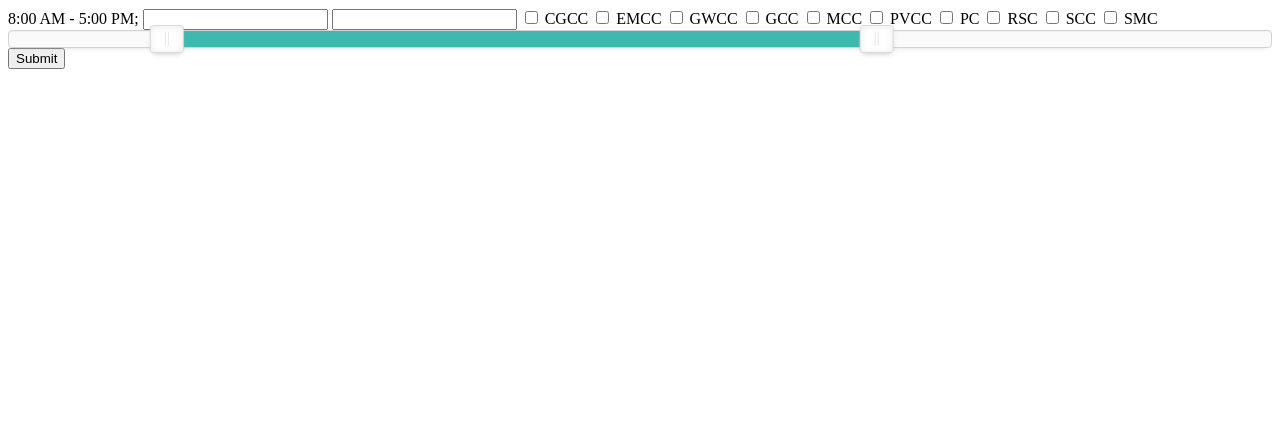
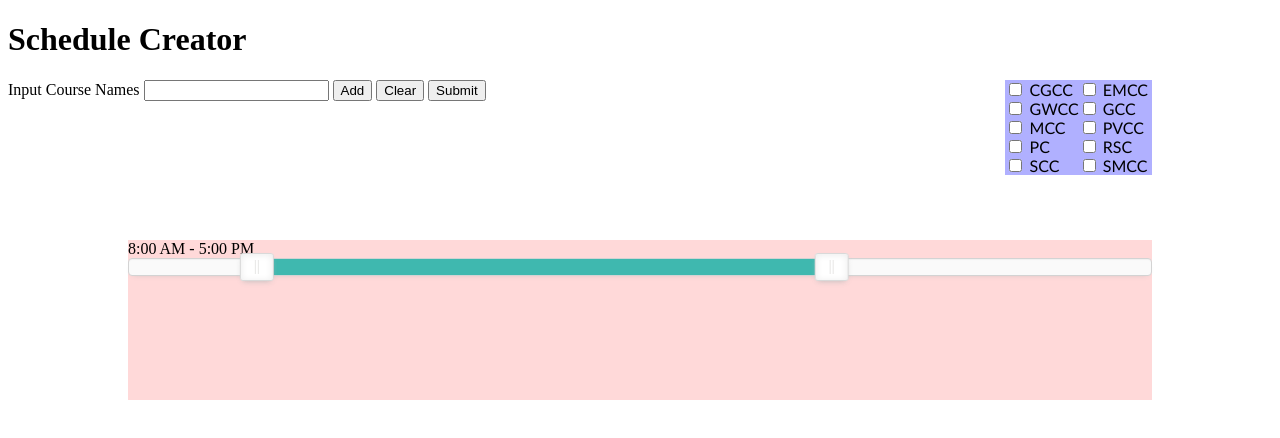
Before and after one commit to lyhottag13/schedule-creator, a website built with Vite: page frontend/index.html in a window 1280 px wide. Built offline with nearby package versions, Linux system fonts and the light colour scheme.

Commit message:
Updated Visuals

```diff
--- a/frontend/index.html
+++ b/frontend/index.html
@@ -2,35 +2,68 @@
 
 <head>
     <link rel="stylesheet" href="src/index.css">
+    <link rel="icon" href="src/resources/images/calendar.ico">
+    <title>Maricopa CC Schedule Creator</title>
 </head>
 
 <body>
     <div id="app">
-        <span id="span"></span>
-        <input id="name">
-        <input id="second">
-        <input id="cgcc" type="checkbox" name="college" value="CGC08">
-        <label for="cgcc">CGCC</label>
-        <input id="emcc" type="checkbox" name="college" value="EMC10">
-        <label for="emcc">EMCC</label>
-        <input id="gwcc" type="checkbox" name="college" value="GWC03">
-        <label for="gwcc">GWCC</label>
-        <input id="gcc" type="checkbox" name="college" value="GCC02">
-        <label for="gcc">GCC</label>
-        <input id="mcc" type="checkbox" name="college" value="MCC04">
-        <label for="mcc">MCC</label>
-        <input id="pvcc" type="checkbox" name="college" value="PVC09">
-        <label for="pvcc">PVCC</label>
-        <input id="pc" type="checkbox" name="college" value="PCC01">
-        <label for="pc">PC</label>
-        <input id="rsc" type="checkbox" name="college" value="RSC06">
-        <label for="rsc">RSC</label>
-        <input id="scc" type="checkbox" name="college" value="SCC05">
-        <label for="scc">SCC</label>
-        <input id="smc" type="checkbox" name="college" value="SMC07">
-        <label for="smc">SMC</label>
-        <div id="time"></div>
+        <h1>Schedule Creator</h1>
+        <div>
+            <span>Input Course Names</span>
+            <input id="name">
+            <button id="add">Add</button>
+            <button id="clear">Clear</button>
+            <button id="submit">Submit</button>
+            <ul id="course-list">
+            </ul>
+        </div>
+        <div id="colleges">
+            <label>
+                <input id="cgcc" type="checkbox" name="college" value="CGC08">
+                CGCC
+            </label>
+            <label>
+                <input id="emcc" type="checkbox" name="college" value="EMC10">
+                EMCC
+            </label>
+            <label>
+                <input id="gwcc" type="checkbox" name="college" value="GWC03">
+                GWCC
+            </label>
+            <label>
+                <input id="gcc" type="checkbox" name="college" value="GCC02">
+                GCC
+            </label>
+            <label>
+                <input id="mcc" type="checkbox" name="college" value="MCC04">
+                MCC
+            </label>
+            <label>
+                <input id="pvcc" type="checkbox" name="college" value="PVC09">
+                PVCC
+            </label>
+            <label>
+                <input id="pc" type="checkbox" name="college" value="PCC01">
+                PC
+            </label>
+            <label>
+                <input id="rsc" type="checkbox" name="college" value="RSC06">
+                RSC
+            </label>
+            <label>
+                <input id="scc" type="checkbox" name="college" value="SCC05">
+                SCC
+            </label>
+            <label>
+                <input id="smc" type="checkbox" name="college" value="SMC07">
+                SMCC
+            </label>
+        </div>
+        <div id="time-container">
+            <span id="span"></span>
+            <div id="time"></div>
+        </div>
     </div>
-    <button id="submit">Submit</button>
     <script type="module" src="src/index.js"></script>
 </body>
--- a/frontend/src/index.css
+++ b/frontend/src/index.css
@@ -3,3 +3,24 @@
     left: 50%;
     top: 50%;
 } */
+ #colleges {
+    display: grid;
+    grid-template-columns: 1fr 1fr;
+    grid-template-rows: repeat(5, 1fr);
+    font-family: 'Trebuchet MS', 'Lucida Sans Unicode', 'Lucida Grande', 'Lucida Sans', Arial, sans-serif;
+    /* font-size: 50px; */
+    right: 10vw;
+    top: 10vh;
+    position: absolute;
+    background-color: rgb(176, 176, 255);
+ }
+
+ #time-container {
+    position: absolute;
+    top: 30vh;
+    left: 50vw;
+    transform: translateX(-50%);
+    background-color: rgb(255, 217, 217);
+    width: 80vw;
+    height: 20vh;
+ }
--- a/frontend/src/index.js
+++ b/frontend/src/index.js
@@ -4,8 +4,9 @@ import noUiSlider from 'nouislider';
 import 'nouislider/dist/nouislider.css';
 
 async function main() {
-    elements.submitButton.addEventListener('click', handleSubmit);
-    console.log(elements.div.time);
+    elements.button.submit.addEventListener('click', handleSubmit);
+    elements.button.add.addEventListener('click', handleAdd);
+    elements.button.clear.addEventListener('click', handleClear);
     noUiSlider.create(elements.div.time, {
         start: [480, 1020],
         connect: true,
@@ -18,18 +19,43 @@ async function main() {
     elements.div.time.noUiSlider.on('update', (values) => {
         const startTime = convertToTime(values[0]);
         const endTime = convertToTime(values[1]);
-        elements.span.textContent = `${startTime} - ${endTime};`
+        elements.span.textContent = `${startTime} - ${endTime}`
     });
 }
 
 async function handleSubmit() {
-    const courseNames = elements.input.name.value.split(' ');
+    try {
+        const courseNames = Array.from(elements.ul.courseList.children).map(li => li.textContent);
         const colleges = Array.from(document.querySelectorAll('input[name="college"]:checked')).map(checkbox => checkbox.value);
         const times = elements.div.time.noUiSlider.get(true);
+
         console.log('Request Sent!');
+
         const { data: { validSchedules, invalidSchedules } } = await axios.post('/api/course', { courseNames, colleges, times });
+
         console.log('Schedules Received!');
         console.log({ validSchedules, invalidSchedules });
+    } catch (err) {
+        console.log(err);
+        window.alert(err.message);
+    }
+}
+
+function handleAdd() {
+    const courseName = elements.input.name.value.trim().toUpperCase();
+
+    if (/^[A-Za-z]{3}\d\d\d$/.test(courseName)) {
+        const newListElement = document.createElement('li');
+        newListElement.textContent = courseName;
+        elements.ul.courseList.append(newListElement);
+    } else {
+        window.alert('Invalid course name (ex: ECE102)');
+    }
+    elements.input.name.value = '';
+}
+
+function handleClear() {
+    elements.ul.courseList.replaceChildren();
 }
 
 function convertToTime(minutes) {
--- a/frontend/src/utils/elements.js
+++ b/frontend/src/utils/elements.js
@@ -7,8 +7,15 @@ const elements = {
     div: {
         time: document.getElementById('time')
     },
-    second: document.getElementById('second'),
-    submitButton: document.getElementById('submit'),
+    button: {
+        submit: document.getElementById('submit'),
+        add: document.getElementById('add'),
+        clear: document.getElementById('clear')
+    },
+    ul: {
+        /** @type HTMLUListElement*/
+        courseList: document.getElementById('course-list')
+    },
     span: document.getElementById('span')
 }
 export default elements;
```
Also changed, not shown: frontend/src/resources/images/calendar.ico (added). Lines whose indentation alone changed are shown as unchanged.
